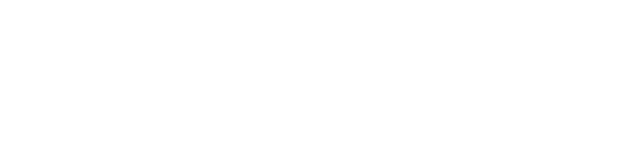
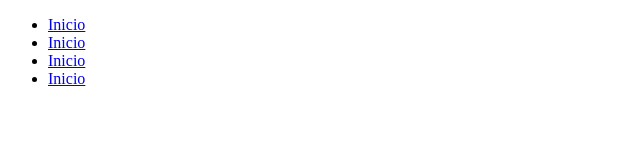
Before and after one commit to edupotato21/untitled, a plain HTML site: page index.html in a window 1280 px wide. Shown: the whole page, without its empty margins (0-640 px from the left). Drawn offline with Linux system fonts and the light colour scheme.

Commit message:
feat(navbar): Added nav items.

```diff
--- a/index.html
+++ b/index.html
@@ -8,6 +8,23 @@
     <title>Prueba de Github</title>
 </head>
 <body>
-
+    <header>
+        <nav>
+            <ul>
+                <li>
+                    <a href="#">Inicio</a>
+                </li>
+                <li>
+                    <a href="#">Inicio</a>
+                </li>
+                <li>
+                    <a href="#">Inicio</a>
+                </li>
+                <li>
+                    <a href="#">Inicio</a>
+                </li>
+            </ul>
+        </nav>
+    </header>
 </body>
 </html>
```
